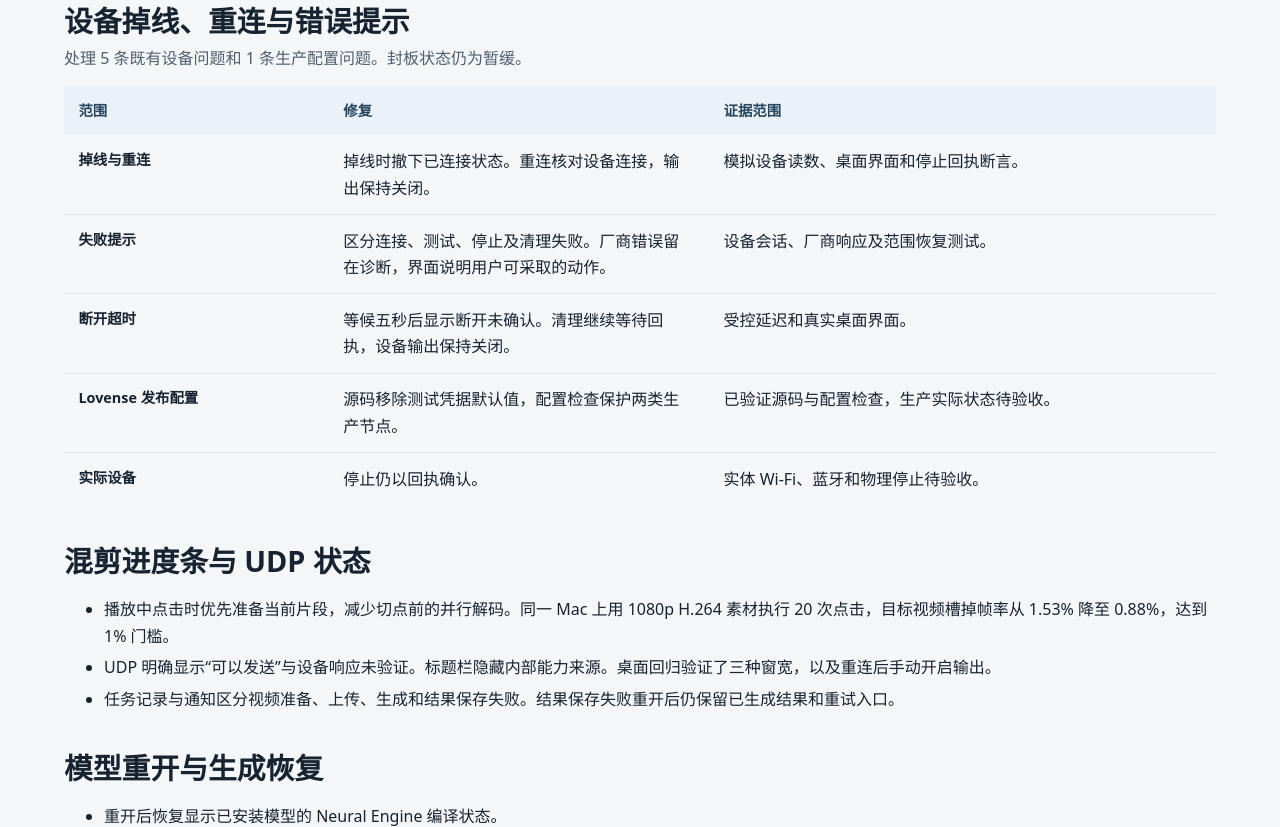
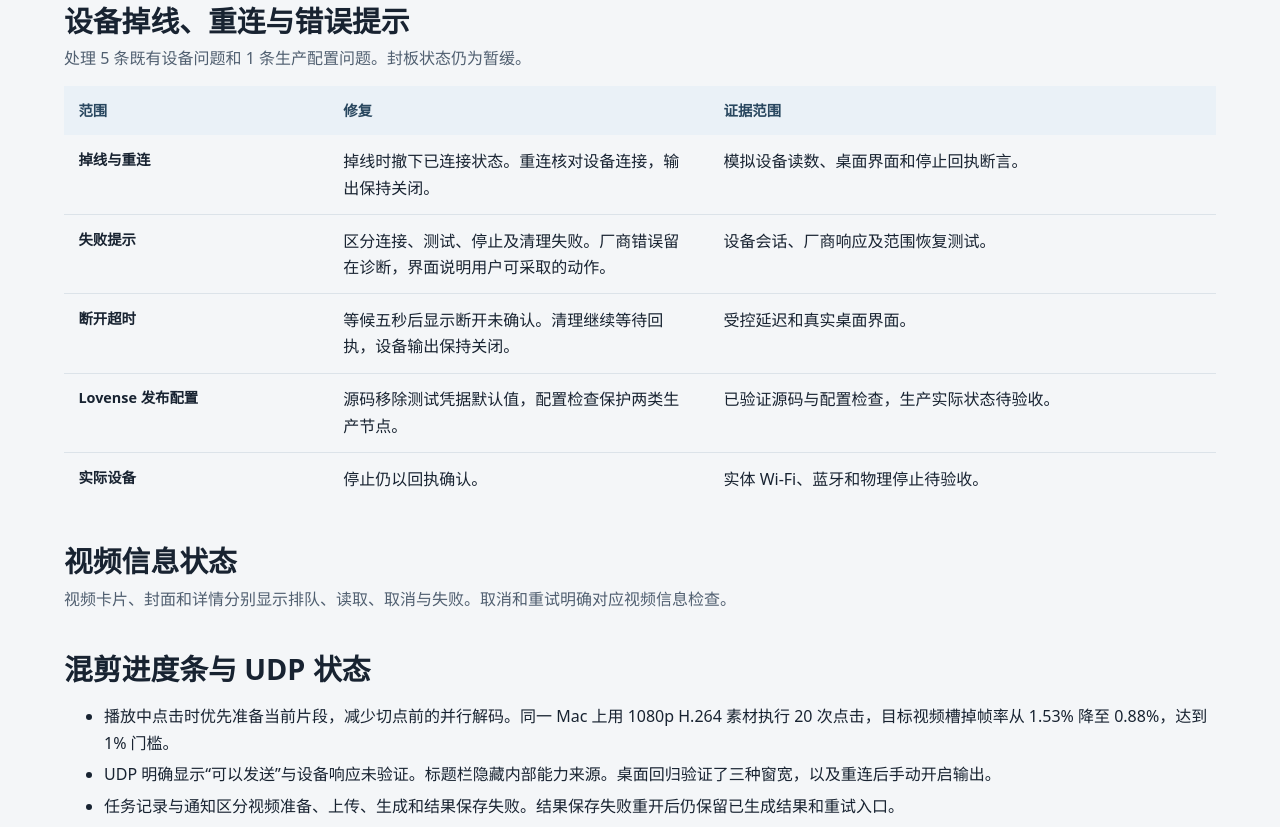
Before and after one commit to RUIooSHI/peakron-release-plan, a plain HTML site: page index.html in a window 1280 px wide. Shown: the part 879-1706 px from the top of the page. Drawn offline with Linux system fonts and the light colour scheme.

Commit message:
Publish verified video information status

```diff
--- a/index.html
+++ b/index.html
@@ -139,6 +139,7 @@
     <div class="wrap">
       <a href="#blockers">封板阻断</a>
       <a href="#device-link-followup">设备修复</a>
+      <a href="#video-information">视频信息</a>
       <a href="#mix-and-udp">混剪与 UDP</a>
       <a href="#model-reopen">模型与生成恢复</a>
       <a href="#bounded-waits">等待超时</a>
@@ -206,6 +207,13 @@
           <tr><th scope="row">实际设备</th><td data-label="修复">停止仍以回执确认。</td><td data-label="证据范围">实体 Wi-Fi、蓝牙和物理停止待验收。</td></tr>
         </tbody>
       </table>
+    </section>
+
+    <section id="video-information" aria-labelledby="video-information-title">
+      <div class="section-head">
+        <h2 id="video-information-title">视频信息状态</h2>
+        <p>视频卡片、封面和详情分别显示排队、读取、取消与失败。取消和重试明确对应视频信息检查。</p>
+      </div>
     </section>
 
     <section id="mix-and-udp" aria-labelledby="mix-and-udp-title">
```
